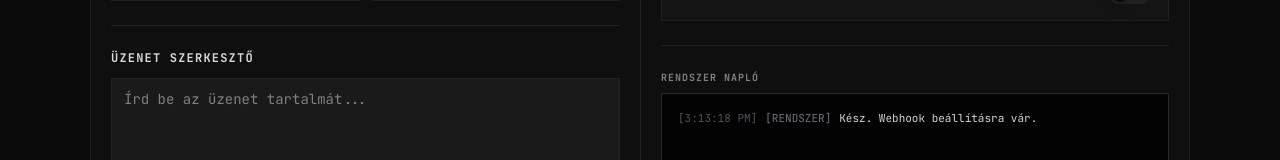
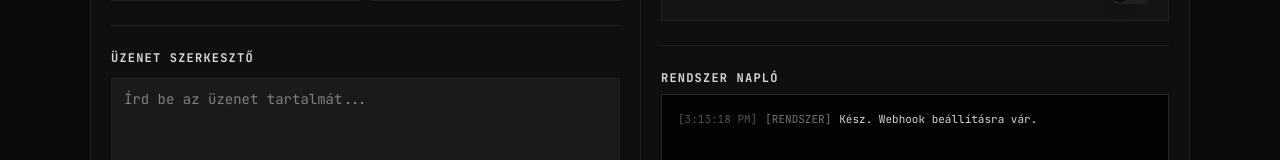
Before and after one commit to japankert22/webohohok, a Next.js app: page / in a window 1280 px wide. Shown: the part 250-410 px from the top of the page. Built offline with nearby package versions, Linux system fonts and the light colour scheme.

Commit message:
Update status-console.tsx

```diff
--- a/components/status-console.tsx
+++ b/components/status-console.tsx
@@ -27,7 +27,7 @@ export function AllapotKonzol({ naplok }: { naplok: NaploBejegyzes[] }) {
 
   return (
     <section>
-      <h2 className="text-[10px] uppercase tracking-widest text-muted-foreground mb-2 font-bold">Rendszer Napló</h2>
+      <h2 className="text-xs uppercase tracking-widest text-foreground font-bold mb-2">Rendszer Napló</h2>
       <div
         ref={gorgetesRef}
         className="h-48 overflow-y-auto border border-zinc-800 bg-black/80 p-4 text-[11px] font-mono leading-relaxed"
```
